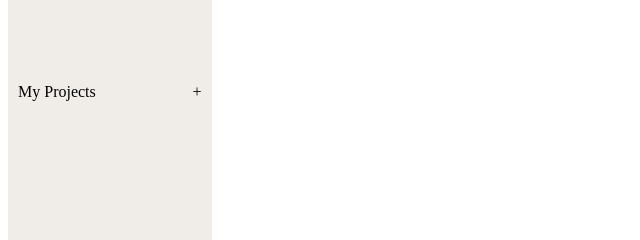
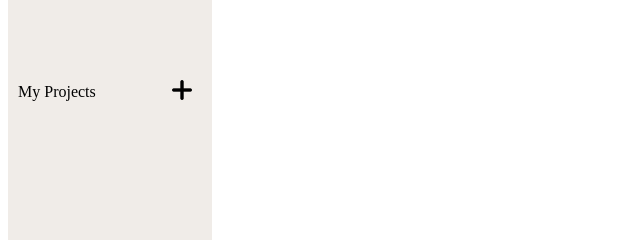
Before and after one commit to bexton1/ToDoListOdinProject, a website built with webpack: page src/template.html in a window 1280 px wide. Shown: the part 266-506 px from the top of the page, 0-640 px from the left. Built offline with nearby package versions, Linux system fonts and the light colour scheme.

Commit message:
setup and add first image

```diff
--- a/src/renderHTML.js
+++ b/src/renderHTML.js
@@ -1,5 +1,6 @@
 import { closeProjectModule, sidebarProjectsListeners, toggleProject, flag } from "./DOMinterface";
 import { todoArray, spliceRow, countArrayLength, projectArray, addNewProject } from "./allArrays";
+import myImage from './images/plus.png'
 
 
 export function displayToDoList() {
@@ -65,7 +66,7 @@ const sideBarProjects = document.querySelector('.side-bar-middle')
 sideBarProjects.innerHTML =
                      `<div class="side-bar-items-project-heading">
                     <p>My Projects</p>
-                    <div id="add-project">+</div>
+                    <div id="add-project"><img src='${myImage}' class='image-plus'></div>
                      </div>`
 projectArray.forEach((item, index) => {
     sideBarProjects.innerHTML +=
--- a/src/styles.css
+++ b/src/styles.css
@@ -6,6 +6,14 @@ body {
 }
 
 /* sidebar */
+#add-project {
+    cursor: pointer;
+}
+
+.image-plus {
+    height: 40px;
+}
+
 .side-bar {
 width: 15vw;
 height: 100vh;
```
Also changed, not shown: src/template.html (+1 -0 lines), src/images/plus.png (added).
